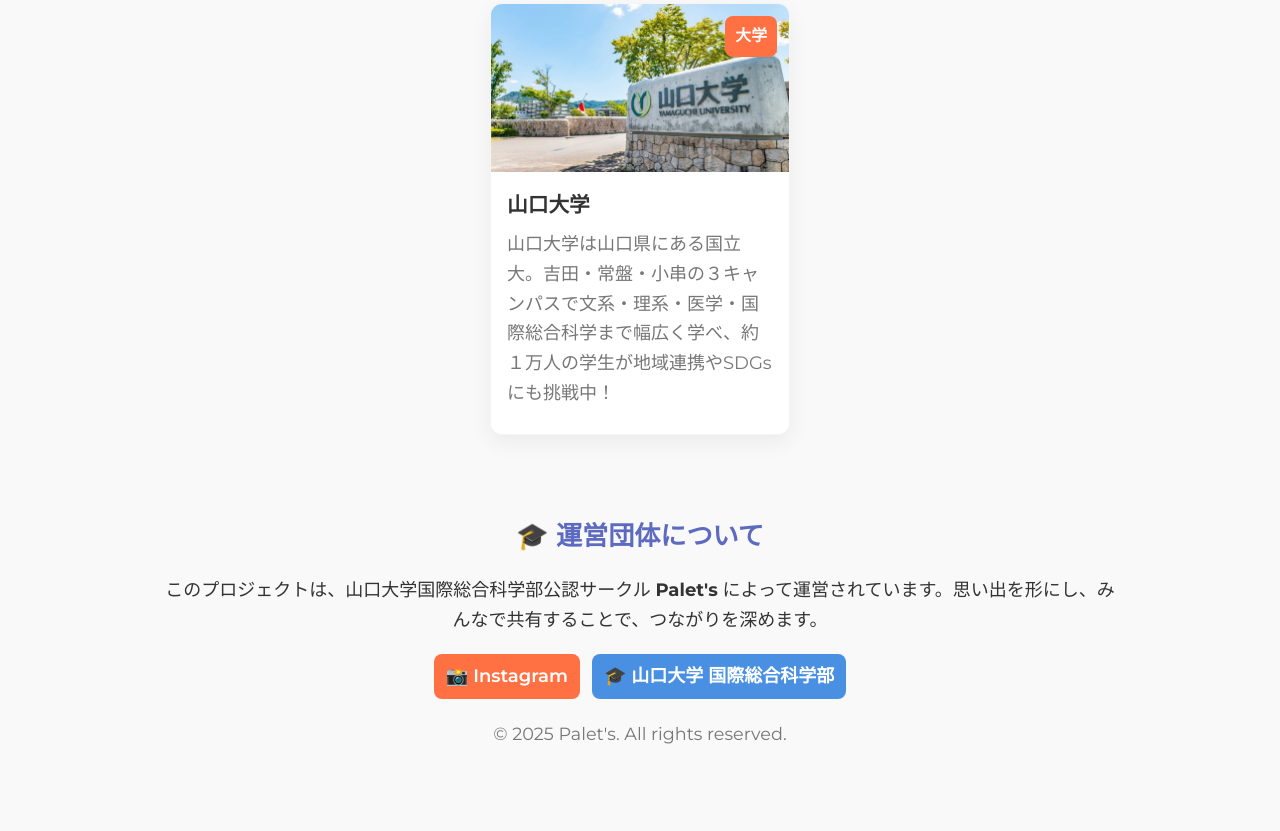
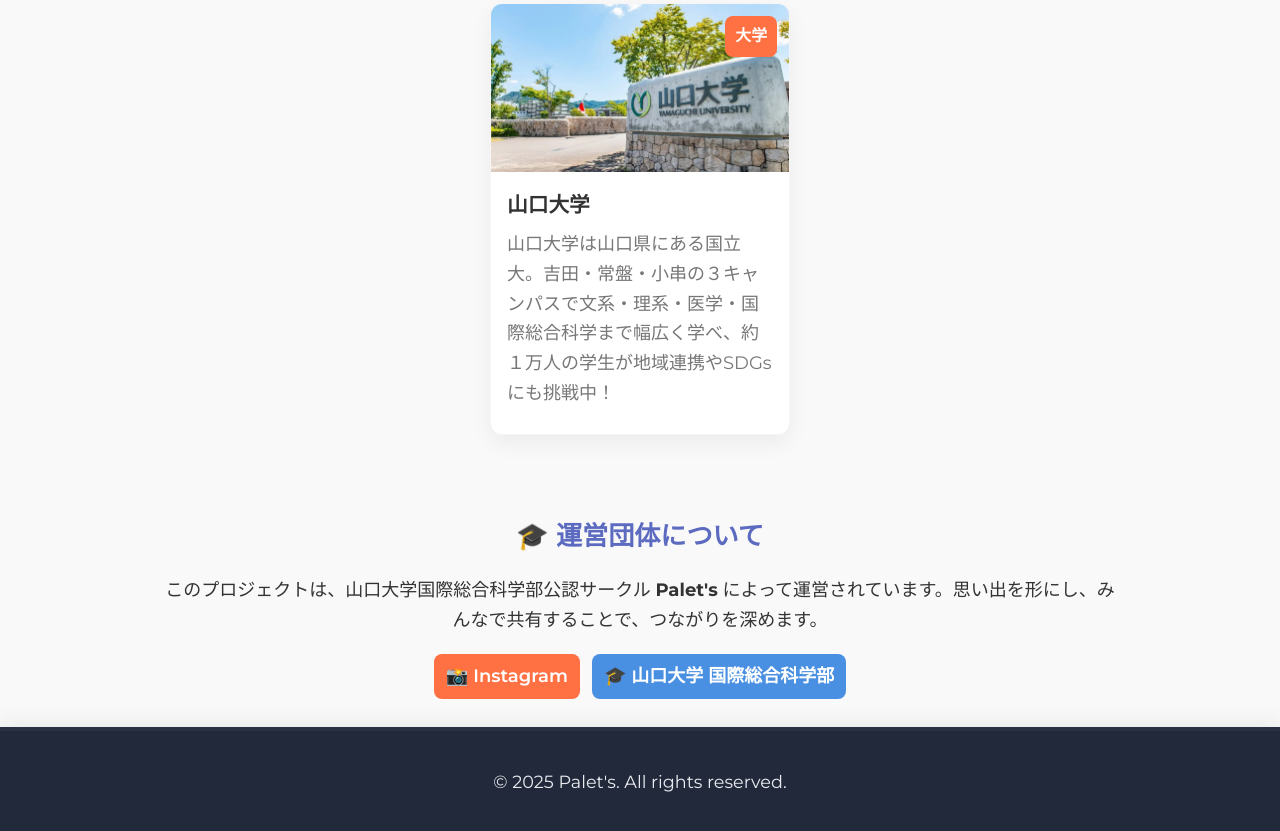
Before and after one commit to FGSSmap/FGSSmap_site, a plain HTML site: page index.html in a window 1280 px wide. Shown: the part 1128-1959 px from the top of the page. Before the commit the page ends 1897 px from the top, so only its background shows below. Drawn offline with Linux system fonts and the light colour scheme; no server answers.

Commit message:
Update index.html

```diff
--- a/index.html
+++ b/index.html
@@ -16,6 +16,11 @@
       --text:#333;
       --muted:#777;
       --shadow: 0 6px 20px rgba(20,20,40,0.08);
+
+      /* footer specific */
+      --footer-bg:#22293a;
+      --footer-text:#f4f6fb;
+      --footer-accent: #5c6bc0;
     }
 
     html{font-size:var(--base);scroll-behavior:smooth}
@@ -106,10 +111,25 @@
 /* no-results center */
     .no-results {grid-column: 1 / -1;max-width: 680px;background: transparent;color: var(--muted);text-align: center;padding: 10px 12px;justify-self: center;margin: 0 auto;font-weight:600;border-radius:8px}
 
-/* Footer: 中央揃えに設定 */
+/* Footer: make copyright area stand out */
     footer{background:transparent}
-    footer .container{padding:20px;text-align:center} /* ここで中央揃えに指定 */
-    footer p{margin:0;color:var(--muted);font-size:0.98rem}
+    footer .container{padding:18px 20px;text-align:center}
+
+/* prominent footer bar */
+    .footer-bar{
+      background:var(--footer-bg);
+      color:var(--footer-text);
+      border-top:4px solid rgba(255,255,255,0.04);
+      box-shadow: 0 -6px 20px rgba(20,20,40,0.06);
+      padding:18px 0;
+      margin-top:28px; /* add visible white gap above footer bar */
+    }
+    .footer-bar p{
+      margin:0;
+      color:var(--footer-text);
+      font-size:0.98rem;
+      opacity:0.95;
+    }
 
 /* focus states */
     .font-size-button:focus, #fontToggle:focus, .external-link:focus, .photo-card:focus, .memory-card:focus {outline:3px solid rgba(92,107,192,0.18);outline-offset:4px}
@@ -203,8 +223,10 @@
   </main>
 
   <footer>
-    <div class="container">
-      <p>&copy; 2025 Palet's. All rights reserved.</p>
+    <div class="footer-bar" role="contentinfo" aria-label="著作権表示">
+      <div class="container">
+        <p>&copy; 2025 Palet's. All rights reserved.</p>
+      </div>
     </div>
   </footer>
 
@@ -250,10 +272,7 @@
       apply(saved || 'medium');
 
       let rto;
-      window.addEventListener('resize', ()=>{
-        clearTimeout(rto);
-        rto = setTimeout(()=>{ if (window.innerWidth > 760) selector.style.display = ''; }, 150);
-      });
+      window.addEventListener('resize', ()=>{ clearTimeout(rto); rto = setTimeout(()=>{ if (window.innerWidth > 760) selector.style.display = ''; }, 150); });
     })();
 
     /* Back to top */
```
